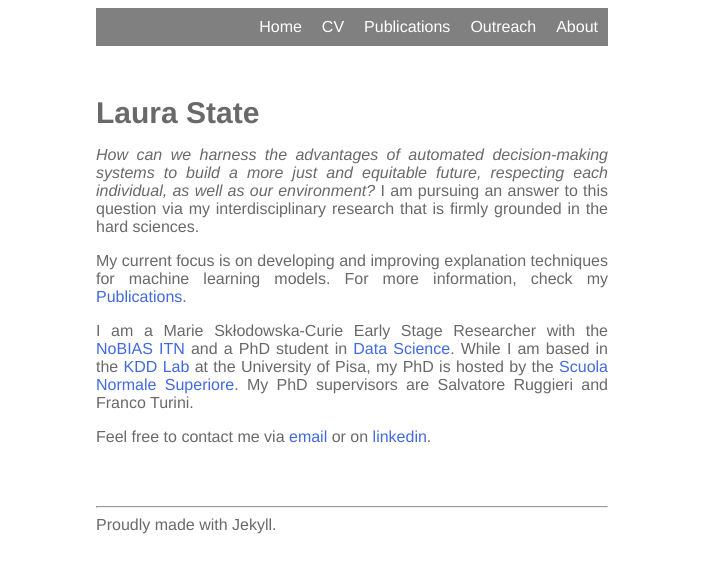
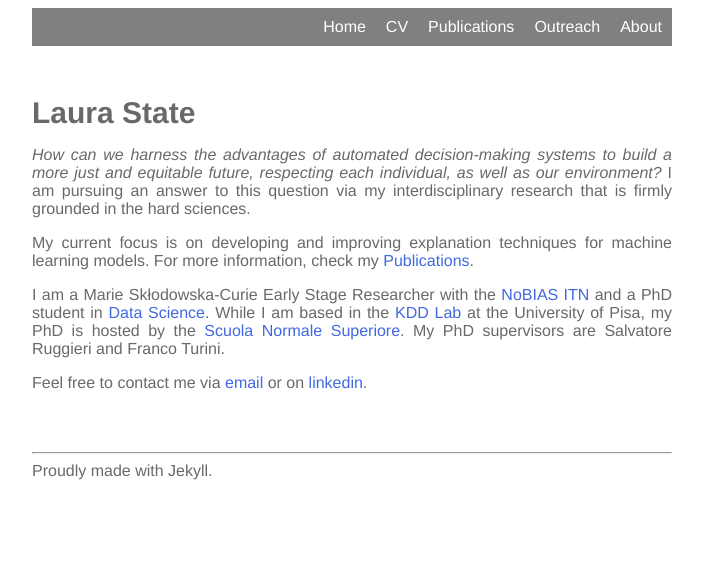
Before and after one commit to lstate/lstate.github.io, a Jekyll site: the page built from _pages/index.markdown, in a window 1280 px wide. Shown: the top 573 px of the page, without its empty margins (288-991 px from the left). Built offline with Jekyll 4.4.1, drawn with Linux system fonts in a browser that asks for light colours.

Commit message:
Update _general.scss
update margins

```diff
--- a/_sass/_general.scss
+++ b/_sass/_general.scss
@@ -12,12 +12,12 @@ body {
   color: dimgrey;
   background-color: white;
 
-  margin-left: 30%;
-  margin-right: 30%;
+  margin-left: 25%;
+  margin-right: 25%;
 
   text-align: justify;
 
-  @media only screen and (max-width: 800px) {
+  @media only screen and (max-width: 768px) {
     div {
       margin-left: 0;
       maring-right: 0;
```
